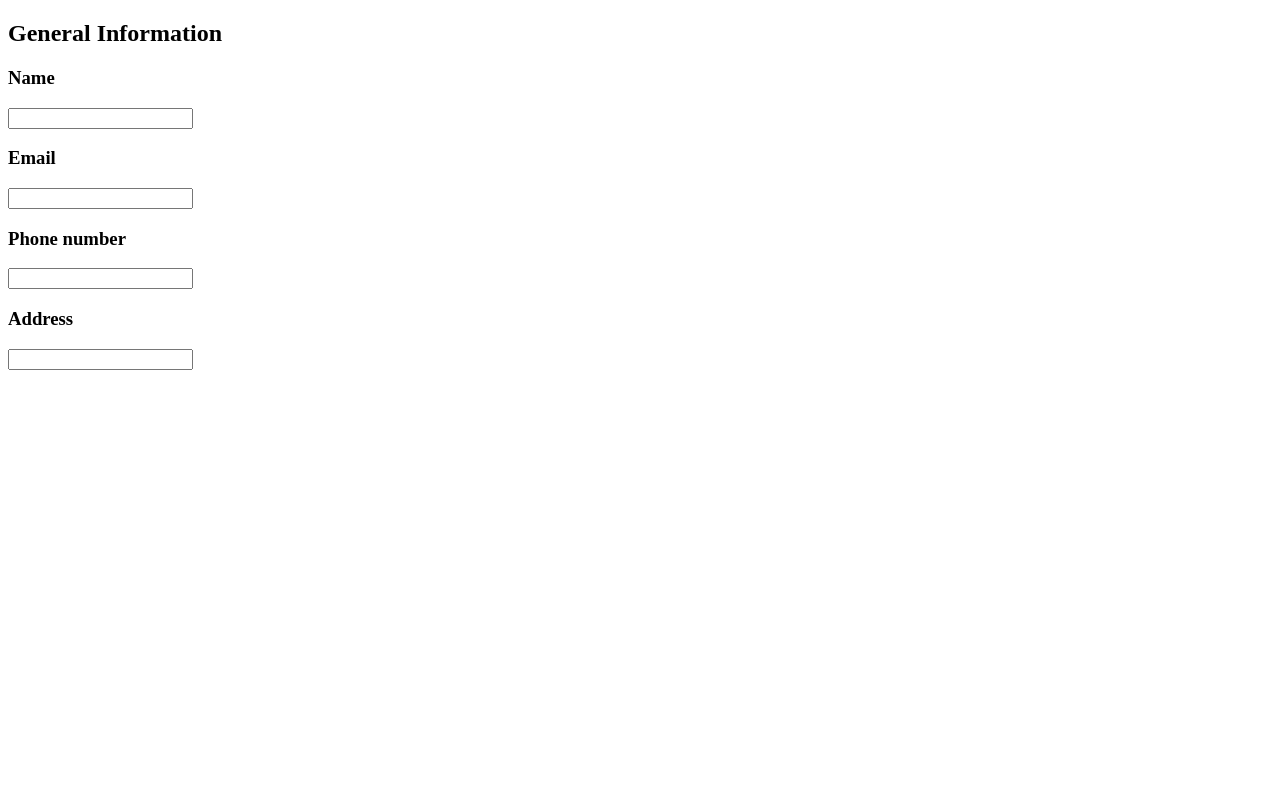
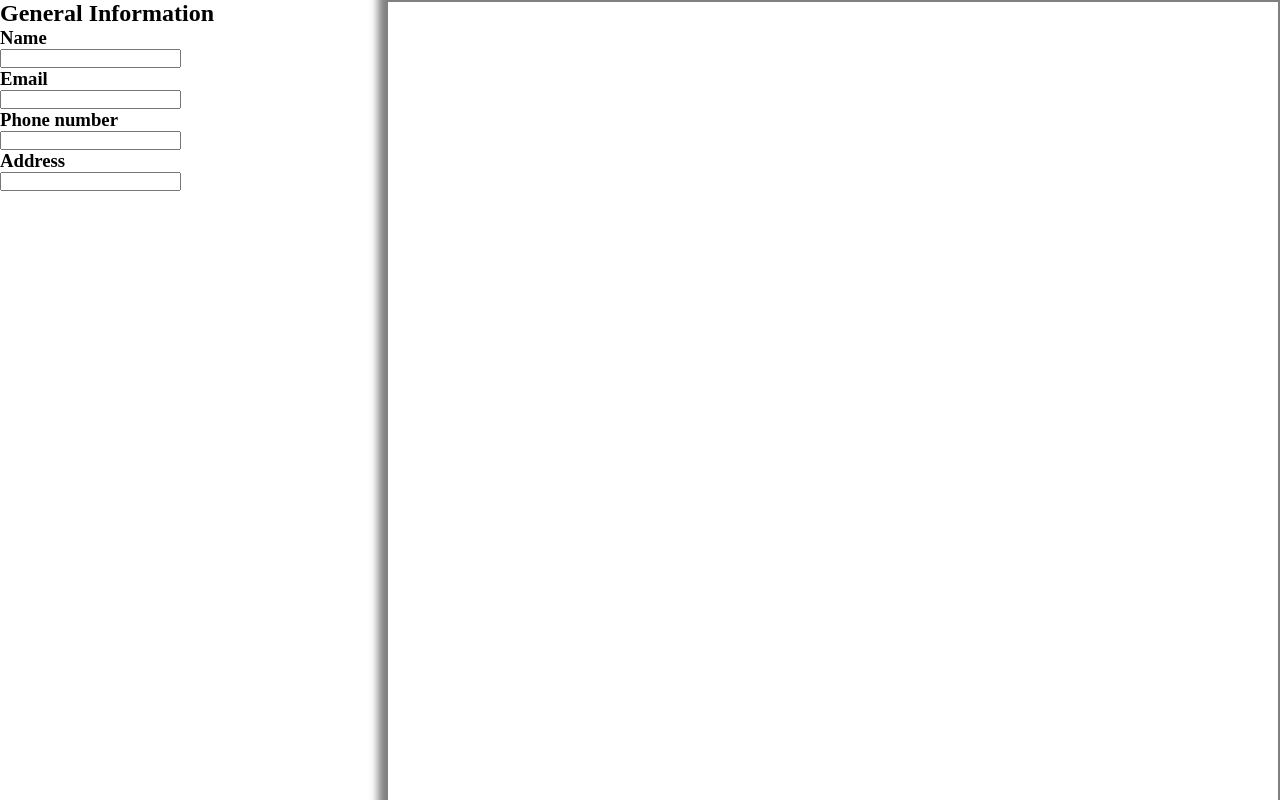
Before and after one commit to esb-11/CV-Generator, a React (Vite) app: page / in a window 1280 px wide. Shown: the top 800 px of the page. Built offline with nearby package versions, Linux system fonts and the light colour scheme.

Commit message:
feat: add general info preview

```diff
--- a/src/App.jsx
+++ b/src/App.jsx
@@ -1,6 +1,7 @@
 import { useState } from "react";
 import "./App.css";
 import CVForm from "./components/CVForm";
+import CVPreview from "./components/CVPreview";
 
 function App() {
   const [generalInfo, setGeneralInfo] = useState({});
@@ -28,6 +29,7 @@ function App() {
         handleGeneralInfoChange={handleGeneralInfoChange}
         handleSectionChange={handleSectionChange}
       ></CVForm>
+      <CVPreview sections={sections} generalInfo={generalInfo}></CVPreview>
     </>
   );
 }
--- /dev/null
+++ b/src/components/CVPreview.css
@@ -0,0 +1,8 @@
+.cv-preview {
+  width: 794px;
+  height: 1123px;
+  background-color: white;
+  border: 2px grey solid;
+  box-shadow: 0 0 8px 8px grey;
+  padding: 48px;
+}
--- /dev/null
+++ b/src/components/CVPreview.jsx
@@ -0,0 +1,12 @@
+import "./CVPreview.css";
+import GeneralInfoPreview from "./CVPreview/GeneralInfoPreview";
+
+function CVPreview({ generalInfo }) {
+  return (
+    <div className="cv-preview">
+      <GeneralInfoPreview {...generalInfo}></GeneralInfoPreview>
+    </div>
+  );
+}
+
+export default CVPreview;
--- /dev/null
+++ b/src/components/CVPreview/GeneralInfoPreview.css
@@ -0,0 +1,17 @@
+.general-info-preview {
+  width: 100%;
+  display: flex;
+  align-items: center;
+  justify-content: center;
+  flex-direction: column;
+  margin-bottom: 32px;
+}
+
+.contact-info-preview > li {
+  display: inline-block;
+  margin: 0 16px;
+}
+
+.name-preview {
+  font-size: 30pt;
+}
--- /dev/null
+++ b/src/components/CVPreview/GeneralInfoPreview.jsx
@@ -0,0 +1,16 @@
+import "./GeneralInfoPreview.css";
+
+function GeneralInfoPreview({ name, email, phoneNumber, address }) {
+  return (
+    <div className="general-info-preview">
+      <h1 className="name-preview">{name}</h1>
+      <ul className="contact-info-preview">
+        <li className="email-preview">{email}</li>
+        <li className="phone-number-preview">{phoneNumber}</li>
+        <li className="address-preview">{address}</li>
+      </ul>
+    </div>
+  );
+}
+
+export default GeneralInfoPreview;
--- a/src/index.css
+++ b/src/index.css
@@ -0,0 +1,9 @@
+#root {
+  display: grid;
+  grid-template-columns: 1fr 1fr;
+}
+
+* {
+  margin: 0;
+  padding: 0;
+}
```
